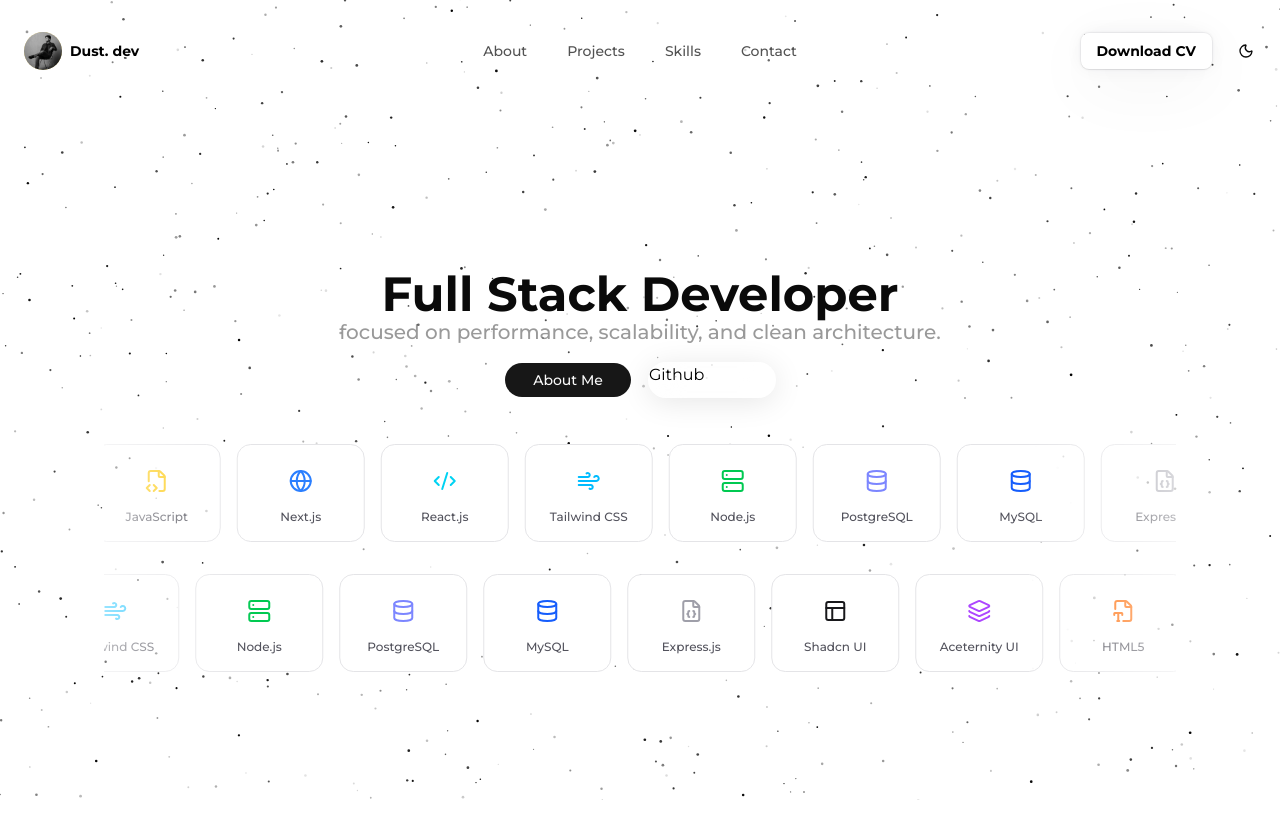
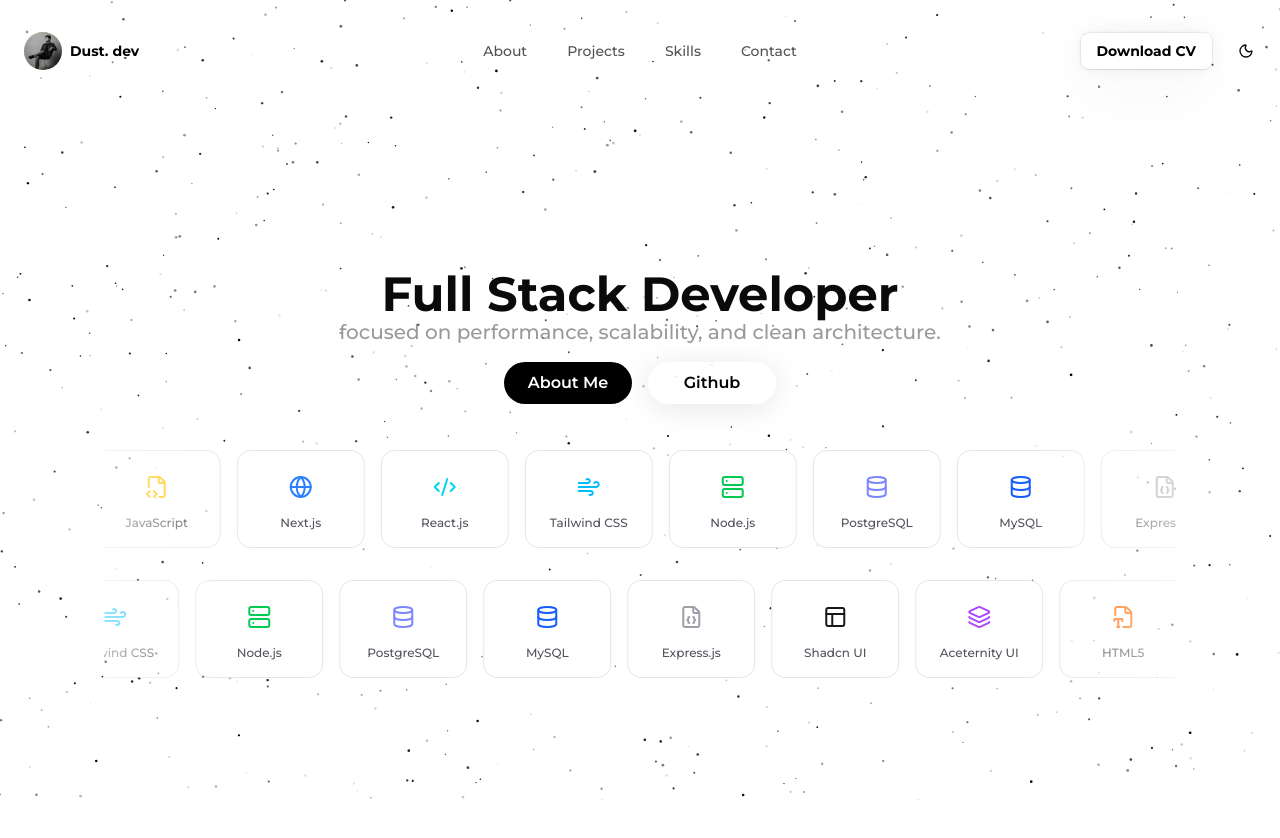
Before and after one commit to Phoenixixixi/portofolio-mugiwara, a Next.js app: page / in a window 1280 px wide. Shown: the top 838 px of the page. Built offline with nearby package versions, Linux system fonts and the light colour scheme.

Commit message:
add a font styling on the button

```diff
--- a/app/page.tsx
+++ b/app/page.tsx
@@ -13,10 +13,10 @@
           focused on performance, scalability, and clean architecture.
         </span>
         <div className="flex gap-x-4 md:pt-4 pt-8">
-          <Button className="min-w-32 rounded-full cursor-pointer">About Me</Button>
+          <Link className="flex items-center justify-center min-w-32 rounded-full cursor-pointer bg-black dark:bg-white text-white dark:text-black py-2 font-semibold" href={'/about'}>About Me</Link>
           <Link
-            className="min-w-32 rounded-full bg-white/10 dark:bg-black/20 backdrop-blur-lg border border-white/30
-           dark:border-white/10 shadow-[0_4px_30px_rgba(0,0,0,0.1)] text-black dark:text-white hover:bg-white/20 dark:hover:bg-black/30 transition-all cursor-pointer"
+            className="flex items-center justify-center min-w-32 py-2 rounded-full bg-white/10 dark:bg-black/20 backdrop-blur-lg border border-white/30
+           dark:border-white/10 shadow-[0_4px_30px_rgba(0,0,0,0.1)] text-black dark:text-white hover:bg-white/20 dark:hover:bg-black/30 transition-all cursor-pointer font-semibold"
             href={'https://github.com/Phoenixixixi/portofolio-mugiwara'}
           >
             Github
```
